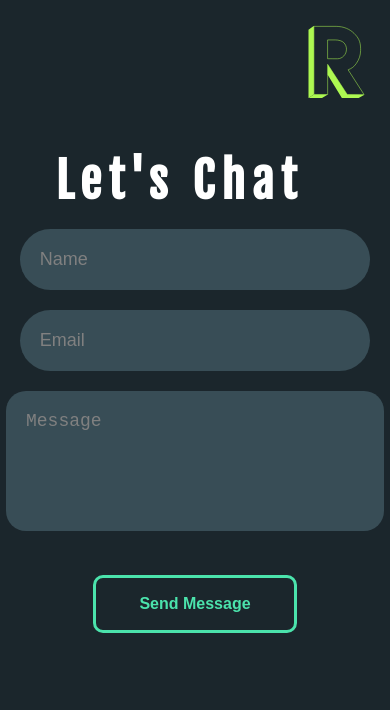
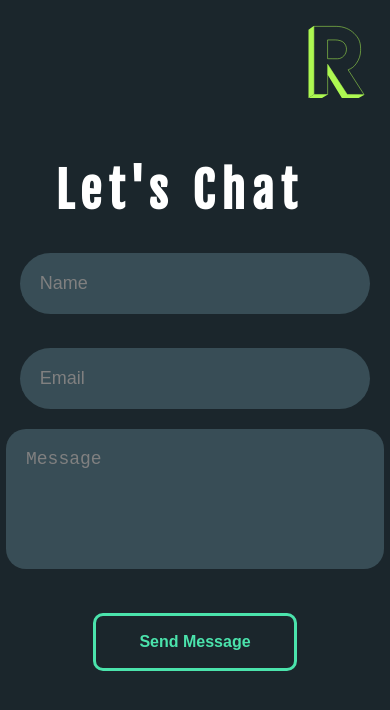
Before and after one commit to renebreslauer/portfolio_website, a React (Create React App) app: page /Contact in a window 390 px wide. Shown: the top 710 px of the page. Built offline with nearby package versions, Linux system fonts and the light colour scheme; a web font is replaced by a local one.

Commit message:
contact responsive

```diff
--- a/src/components/Form/Form.module.scss
+++ b/src/components/Form/Form.module.scss
@@ -218,6 +218,7 @@ textarea:focus {
 @media (max-width: 800px) {
   .name_control {
     width: 35ch;
+    margin-top: 2rem;
   }
   .message_control {
     width: 35ch;
--- a/src/pages/Contact/Contact.module.scss
+++ b/src/pages/Contact/Contact.module.scss
@@ -56,7 +56,7 @@
 
 @media (max-width: 800px) {
   .contact_wrapper {
-    margin-top: 0;
+    margin-top: 2rem;
   }
   .typewriter h2 {
     font-size: 4rem;
```
